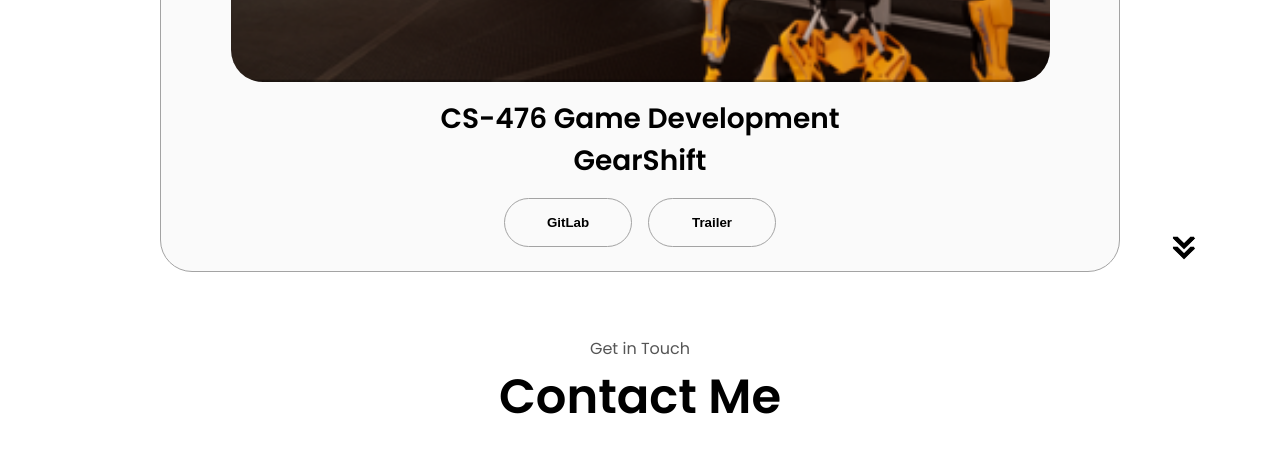
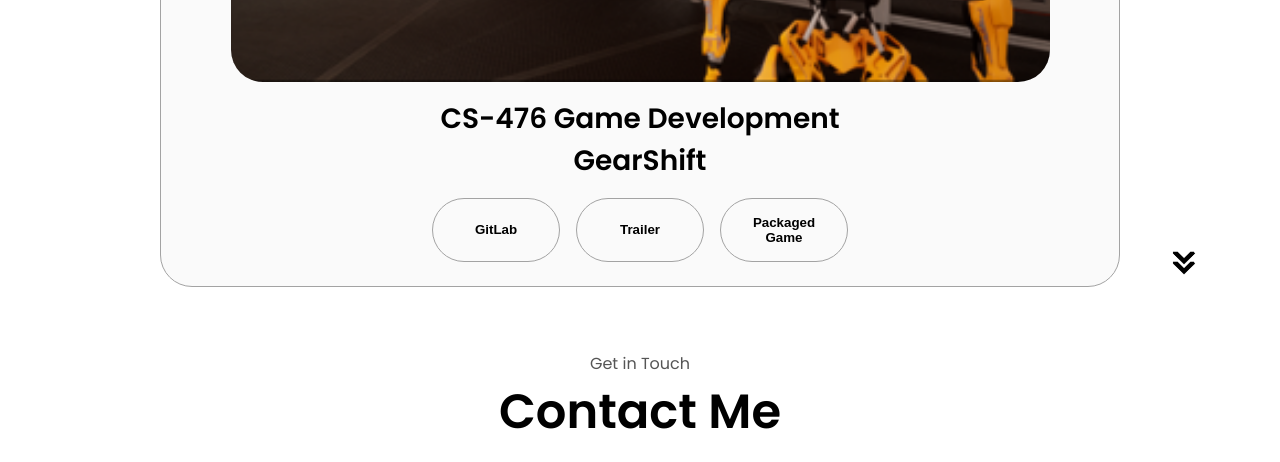
Before and after one commit to lcmiles/lcmiles.github.io, a plain HTML site: page index.html in a window 1280 px wide. Shown: the part 3617-4079 px from the top of the page. Drawn offline with Linux system fonts and the light colour scheme.

Commit message:
added to gamedev project

```diff
--- a/index.html
+++ b/index.html
@@ -319,7 +319,7 @@
             <div class="btn-container">
               <button
                 class="btn btn-color-2 project-btn"
-                onclick="location.href='https://gitlab.com/lcmiles/cs-476-final-project'"
+                onclick="location.href='https://github.com/lcmiles/cs-476-final-project'"
               >
                 GitLab
               </button>
@@ -328,6 +328,12 @@
                 onclick="location.href='https://youtu.be/kRr7yWkFJJY'"
               >
                 Trailer
+              </button>
+              <button
+                class="btn btn-color-2 project-btn"
+                onclick="location.href='http://logansserver1511.duckdns.org/GearShift/'"
+              >
+                Packaged Game
               </button>
             </div>
           </div>
```
